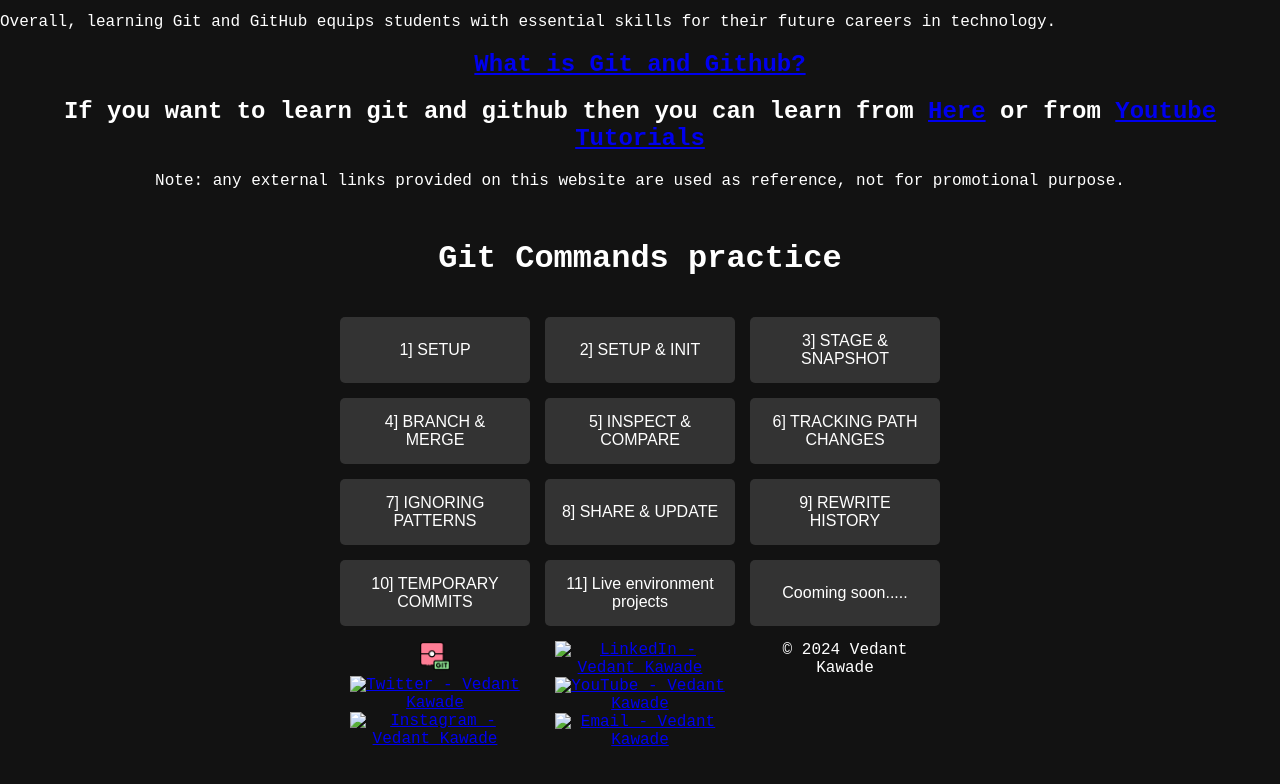
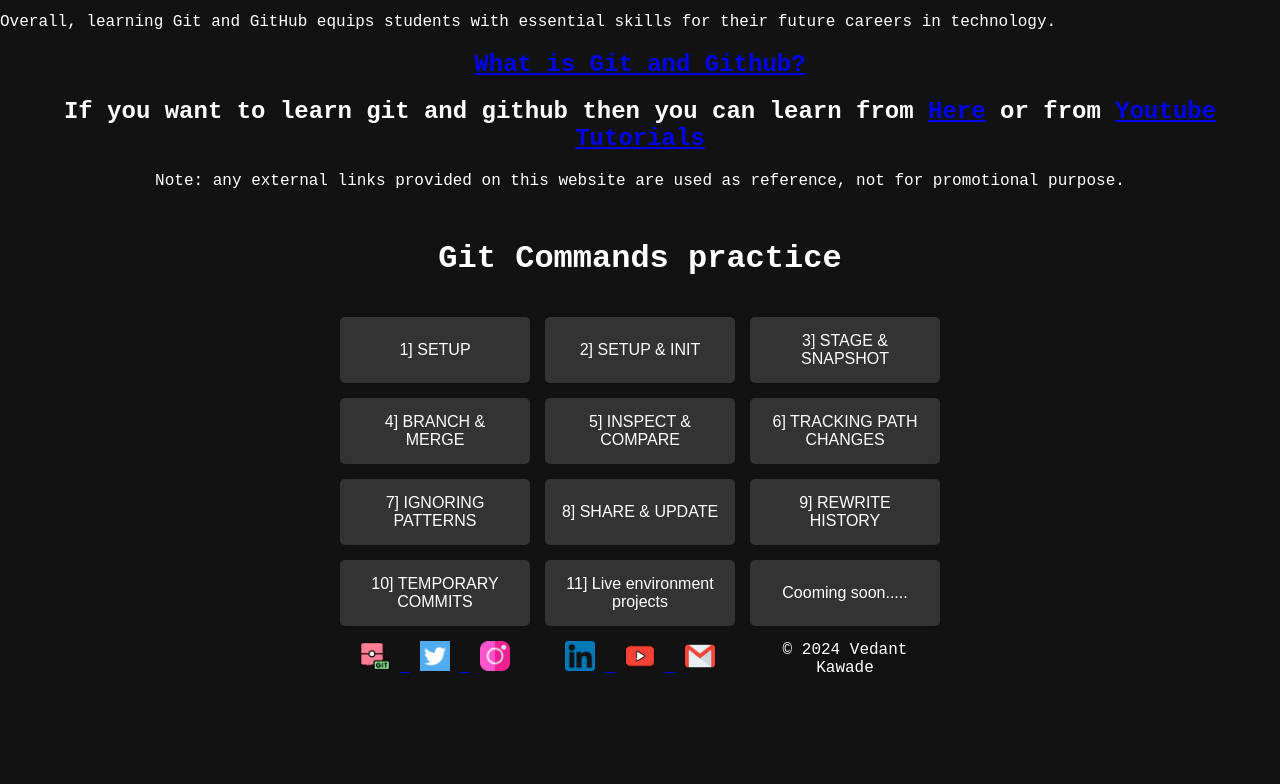
Before and after one commit to VedantKawade3/face-detection, a plain HTML site: page index.html in a window 1280 px wide. Shown: the part 338-1122 px from the top of the page. After the commit the page ends 1055 px from the top, so only its background shows below. Drawn offline with Linux system fonts and the light colour scheme; the site is published under a folder, as on GitHub Pages, so addresses that start at the root find nothing.

Commit message:
Update index.html

```diff
--- a/index.html
+++ b/index.html
@@ -168,21 +168,21 @@
             <img src="./images/git.png" alt="Vedant Kawade" width="30px" />
         </a>
         <a href="https://x.com/Vedant_Kawade07">
-            <img src="/images/twitter.png" alt="Twitter - Vedant Kawade" width="30px" />
+            <img src="./images/twitter.png" alt="Twitter - Vedant Kawade" width="30px" />
         </a>
         <a href="https://www.instagram.com/vedant">
-            <img src="/images/instagram.png" alt="Instagram - Vedant Kawade" width="30px" />
+            <img src="./images/instagram.png" alt="Instagram - Vedant Kawade" width="30px" />
         </a>
         </div>
         <div class="social-icons">
             <a href="https://www.linkedin.com/in/vedant-kawade-09501b278/">
-            <img src="/images/linkedin.png" alt="LinkedIn - Vedant Kawade" width="30px" />
+            <img src="./images/linkedin.png" alt="LinkedIn - Vedant Kawade" width="30px" />
         </a>
         <a href="https://youtube.com/@evil_shark-b1s?si=BXq1C3zx-CPWadA5">
-            <img src="/images/youtube.png" alt="YouTube - Vedant Kawade" width="30px" />
+            <img src="./images/youtube.png" alt="YouTube - Vedant Kawade" width="30px" />
         </a>
         <a href="mailto:vedantkawade.official@gmail.com">
-            <img src="/images/gmail.png" alt="Email - Vedant Kawade" width="30px" />
+            <img src="./images/gmail.png" alt="Email - Vedant Kawade" width="30px" />
         </a>
         </div>
         <footer>
@@ -204,19 +204,19 @@
         <img src="https://github.com/VedantKawade3/Git-practice-in-live-environment/blob/main/images/git.png?raw=true" alt="Vedant Kawade" width="30px" />
     </a>
     <a href="https://x.com/Vedant_Kawade07">
-        <img src="/images/twitter.png" alt="Twitter - Vedant Kawade" width="30px" />
+        <img src="./images/twitter.png" alt="Twitter - Vedant Kawade" width="30px" />
     </a>
     <a href="https://www.instagram.com/vedant">
-        <img src="/images/instagram.png" alt="Instagram - Vedant Kawade" width="30px" />
+        <img src="./images/instagram.png" alt="Instagram - Vedant Kawade" width="30px" />
     </a>
     <a href="https://www.linkedin.com/in/vedant-kawade-09501b278/">
-        <img src="/images/linkedin.png" alt="LinkedIn - Vedant Kawade" width="30px" />
+        <img src="./images/linkedin.png" alt="LinkedIn - Vedant Kawade" width="30px" />
     </a>
     <a href="https://youtube.com/@evil_shark-b1s?si=BXq1C3zx-CPWadA5">
-        <img src="/images/youtube.png" alt="YouTube - Vedant Kawade" width="30px" />
+        <img src="./images/youtube.png" alt="YouTube - Vedant Kawade" width="30px" />
     </a>
     <a href="mailto:vedantkawade.official@gmail.com">
-        <img src="/images/gmail.png" alt="Email - Vedant Kawade" width="30px" />
+        <img src="./images/gmail.png" alt="Email - Vedant Kawade" width="30px" />
     </a>
     </div>
     <footer>
```
